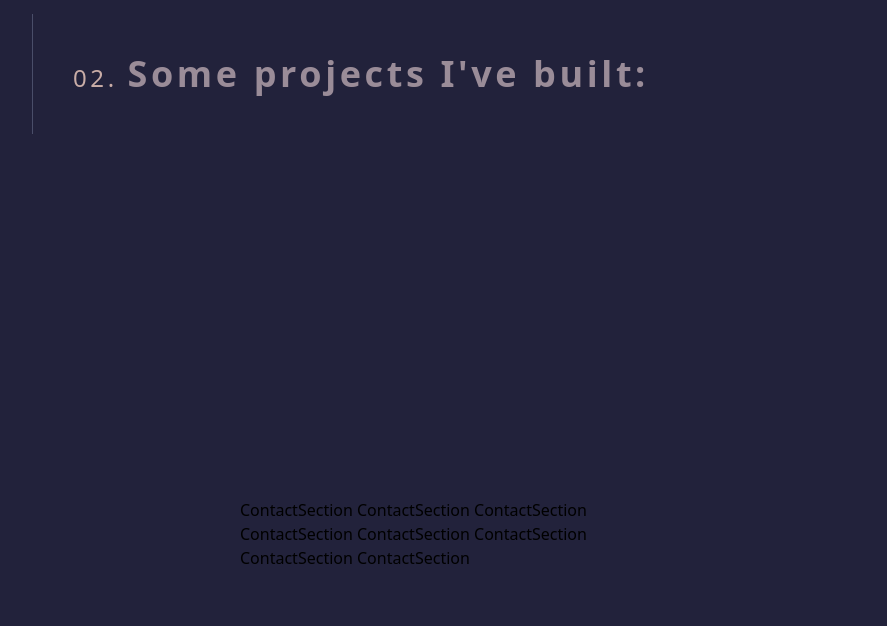
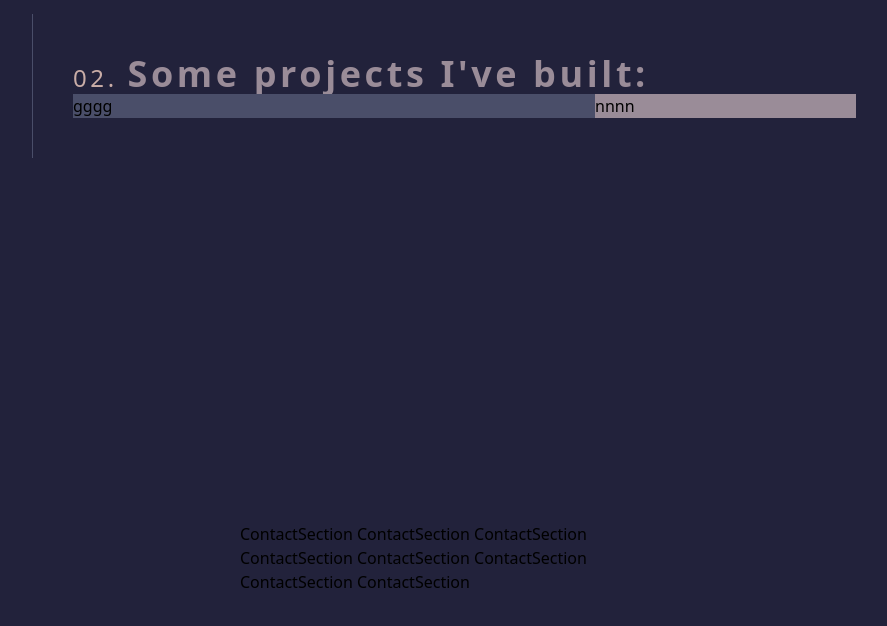
Before and after one commit to HitaBeeDev/portfolio, a React (Vite) app: page / in a window 1280 px wide. Shown: the part 2185-2811 px from the top of the page, without its empty margins (176-1063 px from the left). Built offline with nearby package versions, Linux system fonts and the light colour scheme.

Commit message:
fixing some bugs

```diff
--- a/src/Components/ProjectsSection.jsx
+++ b/src/Components/ProjectsSection.jsx
@@ -2,15 +2,19 @@ function ProjectsSection() {
   return (
     <section
       id="projects"
-      className="mt-32 lg:mt-40 lg:grid lg:grid-cols-12 gap-10 lg:p-10 p-5 border-l border-color2"
+      className="mt-32 lg:mt-40  gap-10 lg:p-10 p-5 border-l border-color2"
     >
-      <div className="lg:col-span-9 ">
       <p className="lg:text-4xl text-xl text-color3 font-semibold tracking-widest">
         <span className="text-color4 font-medium lg:text-2xl text-lg">
           02.{" "}
         </span>{" "}
         Some projects I've built:
       </p>
+
+      <div className="lg:grid lg:grid-cols-12">
+        <div className="lg:col-span-8 bg-color2">gggg</div>
+
+        <div className="lg:col-span-4 bg-color3">nnnn</div>
       </div>
     </section>
   );
```
Lines whose indentation alone changed are shown as unchanged.
